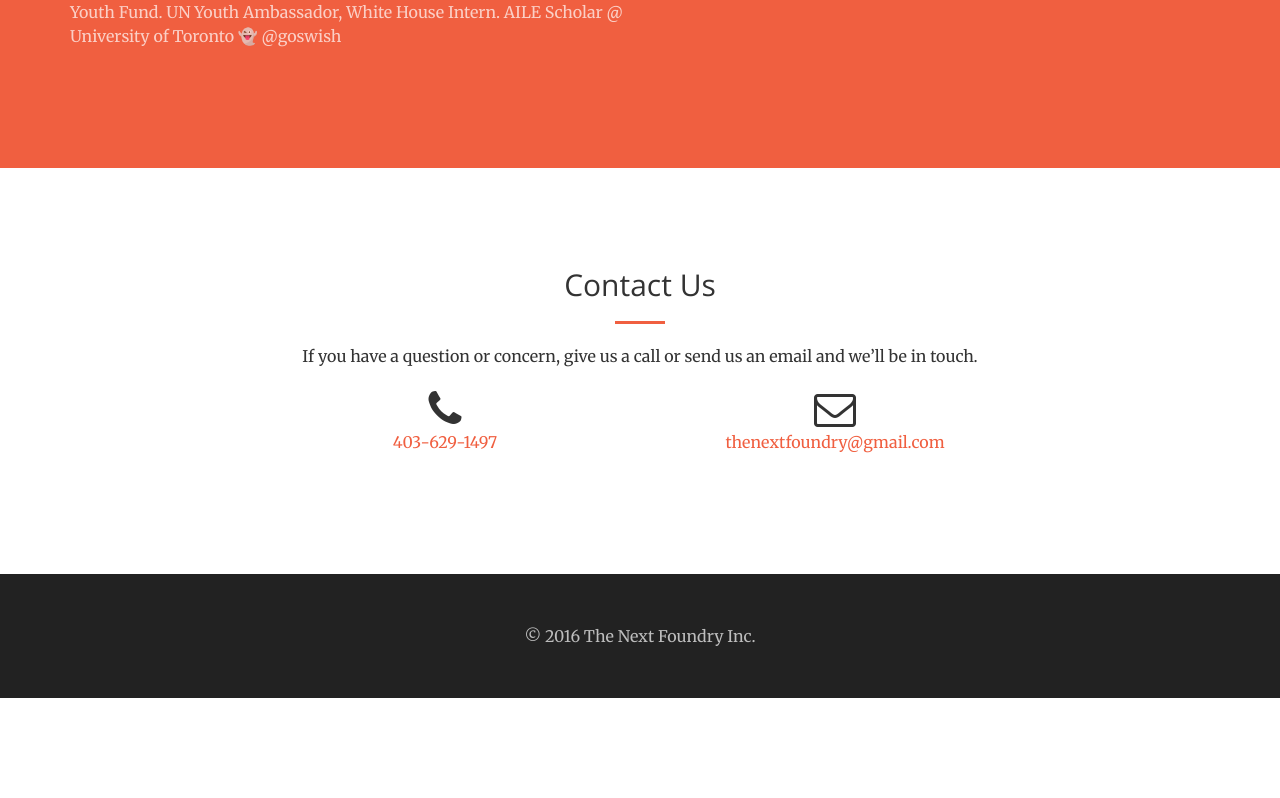
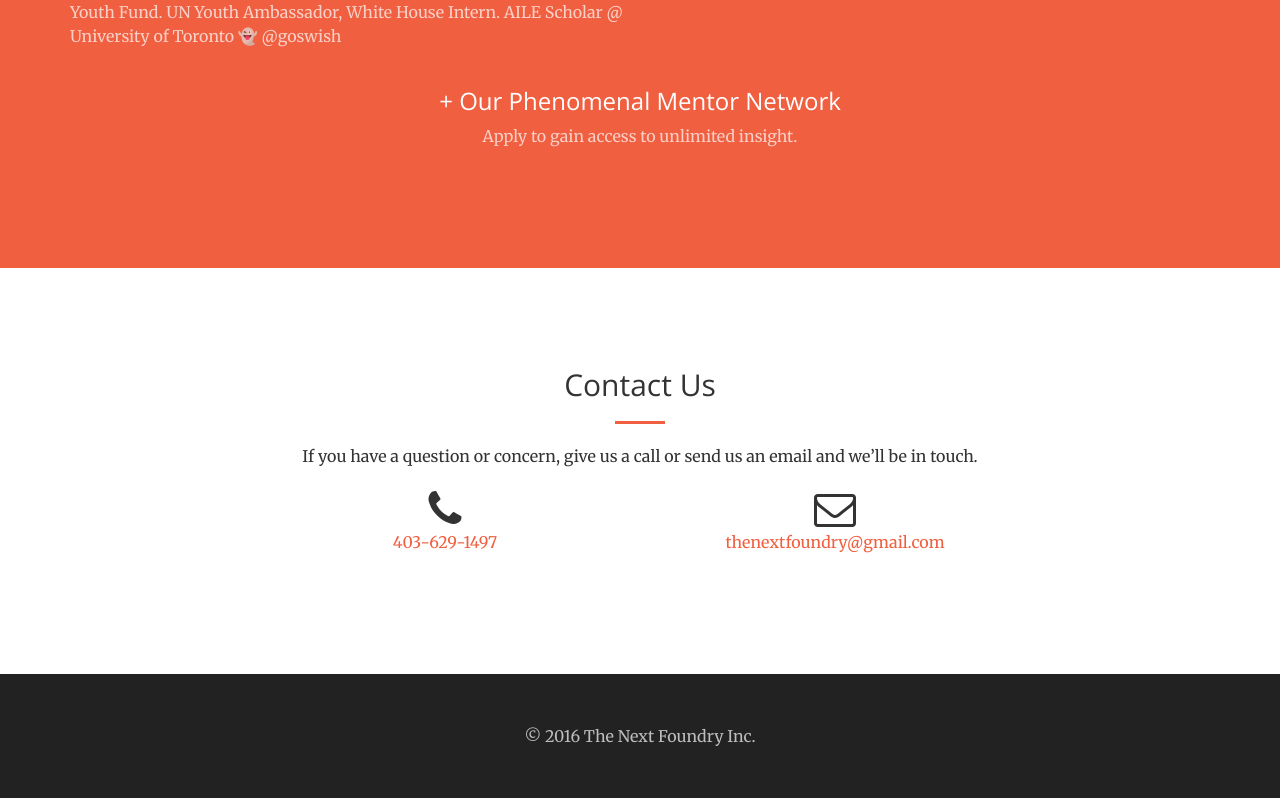
Before and after one commit to corbin737/next-foundry, a website: page index.html in a window 1280 px wide. Shown: the part 3761-4559 px from the top of the page. Before the commit the page ends 4459 px from the top, so only its background shows below. Drawn offline with nearby package versions, Linux system fonts and the light colour scheme.

Commit message:
Added mentor heading to team section

```diff
--- a/index.html
+++ b/index.html
@@ -310,6 +310,10 @@
                   <h3>Alex Gillis</h3>
                   <p class="text-faded">CEO at Bitness, Co-Founder at The Next Foundry &amp; Hoist Halifax, 2016 Loran Scholar at UBC Sauder School of Business, 2015 Canadian Young Entrepreneur of the Year.</p>
                 </div>
+                <div class="col-lg-8 col-lg-offset-2 text-center">
+                  <h3>+ Our Phenomenal Mentor Network</h3>
+                  <p class="text-faded">Apply to gain access to unlimited insight.</p>
+                </div>
             </div>
         </div>
     </section>
```
